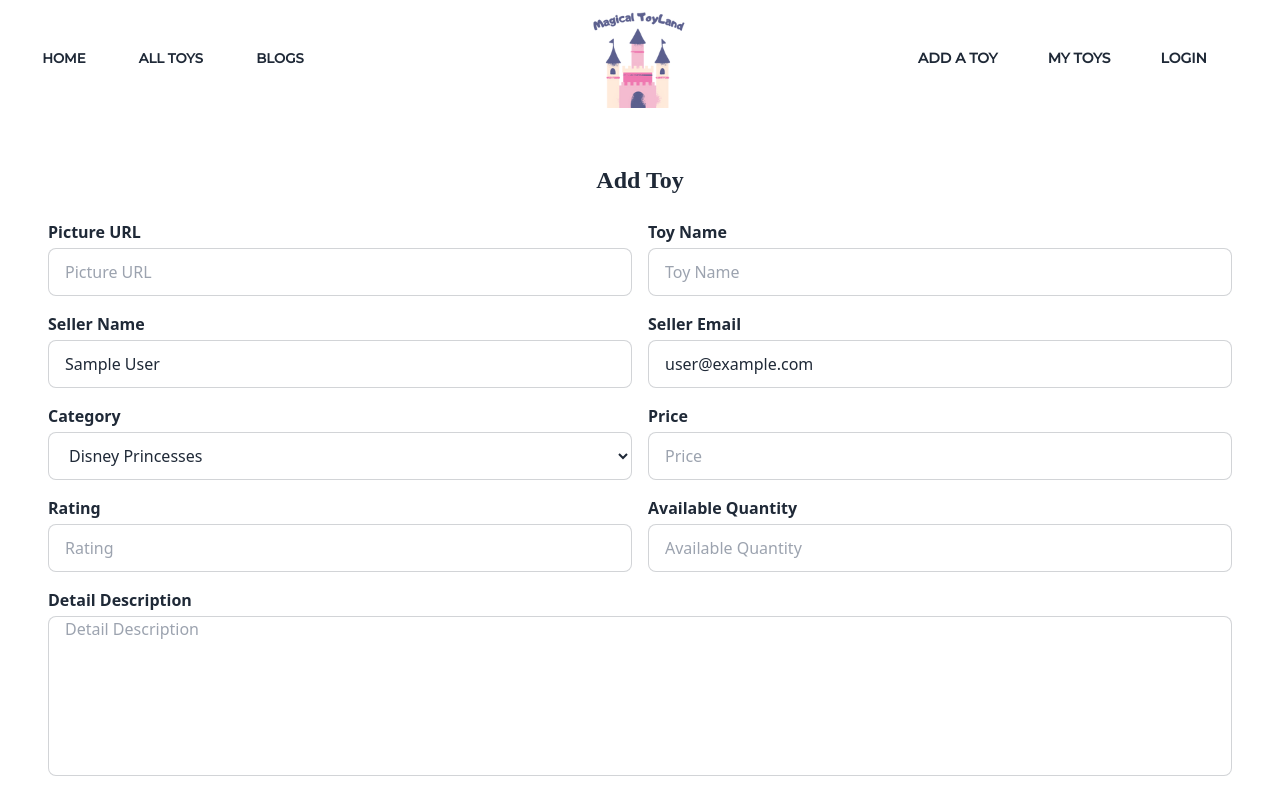
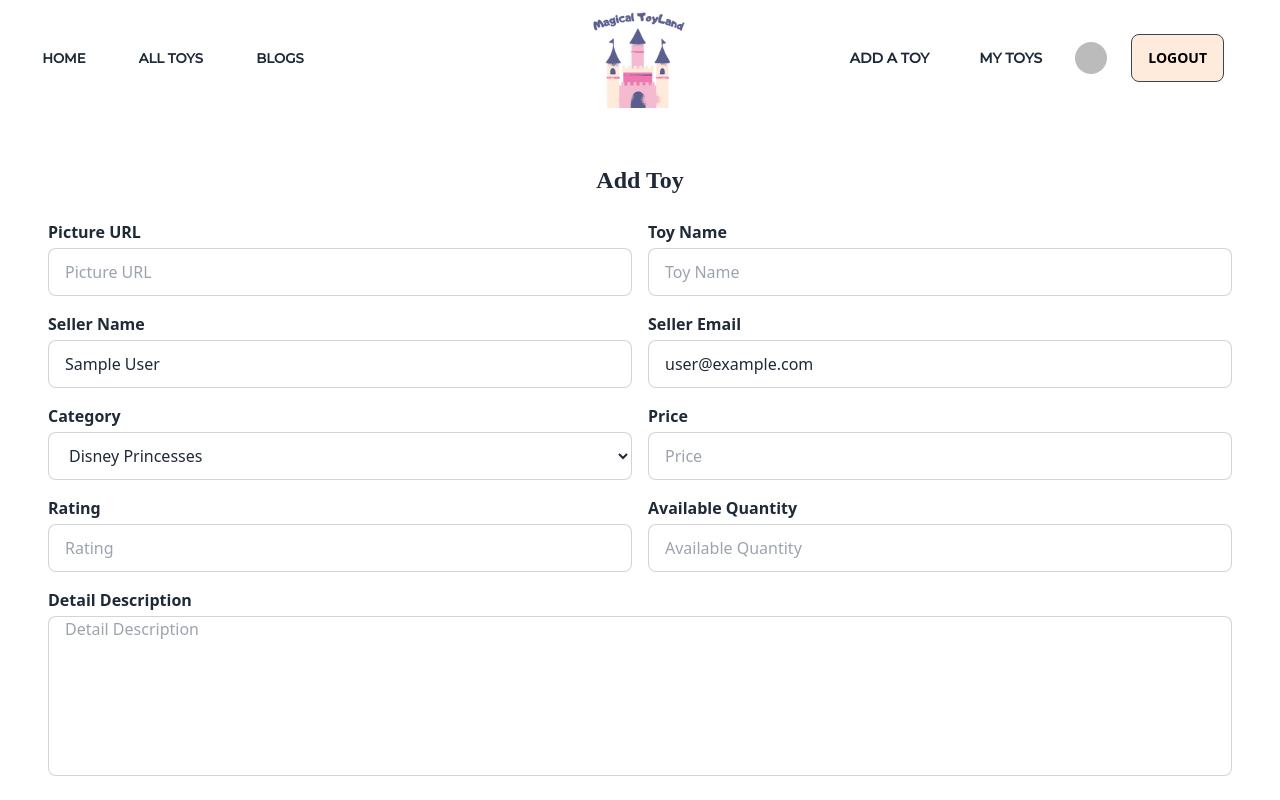
Before and after one commit to NusratJahanGeek/magical-toyland-client, a React (Vite) app: page /add-toy in a window 1280 px wide. Shown: the top 800 px of the page. Built offline with nearby package versions, Linux system fonts and the light colour scheme; no server answers; sample sign-in values are in the browser's storage; a web font is replaced by a local one.

Commit message:
Navbar Finalized and the Private Routes Fixed

```diff
--- a/src/Routes/PrivateRoute.jsx
+++ b/src/Routes/PrivateRoute.jsx
@@ -1,9 +1,10 @@
 import { useContext } from "react";
 import { AuthContext } from "../Providers/AuthProvider";
-import { Navigate } from "react-router-dom";
+import { Navigate, useLocation } from "react-router-dom";
 
 const PrivateRoute = ({ children }) => {
   const { user, loading } = useContext(AuthContext);
+  const location = useLocation();
 
   if (loading) {
     return (
@@ -24,7 +25,7 @@ const PrivateRoute = ({ children }) => {
     return children;
   }
 
-  return <Navigate to="/login" replace></Navigate>;
+  return <Navigate state={{from: location}} to="/login" replace></Navigate>;
 };
 
 export default PrivateRoute;
--- a/src/Routes/Routes.jsx
+++ b/src/Routes/Routes.jsx
@@ -64,7 +64,7 @@ const router = createBrowserRouter([
             {
                 path: ':id',
                 element:
-                    <ToyDetails></ToyDetails>,
+                    <PrivateRoute><ToyDetails></ToyDetails></PrivateRoute>,
                 loader: ({params}) => fetch(`https://magical-toyland-server.vercel.app/toys/${params.id}`)
             }
         ]
--- a/src/pages/Shared/NavBar/NavBar.jsx
+++ b/src/pages/Shared/NavBar/NavBar.jsx
@@ -1,37 +1,159 @@
-import { Link } from 'react-router-dom';
-import logo from '../../../assets/Magical ToyLand Footer.png'
+import { Link, useLocation } from "react-router-dom";
+import logo from "../../../assets/Magical ToyLand Footer.png";
+import { useContext } from "react";
+import { AuthContext } from "../../../Providers/AuthProvider";
+import { FaUserCircle } from "react-icons/fa";
+
 const NavBar = () => {
+  const { user, logOut } = useContext(AuthContext);
+  const location = useLocation();
+  const activeRoute = location.pathname;
+console.log(user)
+  const handleLogOut = () => {
+    logOut()
+      .then()
+      .catch((error) => console.log(error));
+  };
+
   return (
     <div className="navbar bg-base-100">
       <div className="navbar-start">
-    <div className="dropdown block md:hidden"> {/* Show only on mobile devices */}
+        <div className="dropdown block md:hidden">
+          {/* Show only on mobile devices */}
           <label tabIndex={0} className="btn btn-ghost btn-circle">
-        <svg xmlns="http://www.w3.org/2000/svg" className="h-5 w-5" fill="none" viewBox="0 0 24 24" stroke="currentColor"><path strokeLinecap="round" strokeLinejoin="round" strokeWidth="2" d="M4 6h16M4 12h16M4 18h7" /></svg>
+            <svg
+              xmlns="http://www.w3.org/2000/svg"
+              className="h-5 w-5"
+              fill="none"
+              viewBox="0 0 24 24"
+              stroke="currentColor"
+            >
+              <path
+                strokeLinecap="round"
+                strokeLinejoin="round"
+                strokeWidth="2"
+                d="M4 6h16M4 12h16M4 18h7"
+              />
+            </svg>
           </label>
-      <ul tabIndex={0} className="menu menu-compact dropdown-content mt-3 p-2 shadow bg-base-100 rounded-box w-52">
-        <li><a>Homepage</a></li>
-        <li><a>Portfolio</a></li>
-        <li><a>About</a></li>
+          <ul
+            tabIndex={0}
+            className="menu menu-compact dropdown-content mt-3 p-2 shadow bg-base-100 rounded-box w-52"
+          >
+            <li>
+              <a>Homepage</a>
+            </li>
+            <li>
+              <a>Portfolio</a>
+            </li>
+            <li>
+              <a>About</a>
+            </li>
           </ul>
         </div>
         {/* Add menu links directly on the navbar */}
         <div className="navbar-menu ml-4 space-x-4 hidden md:flex">
-      <Link to="/" className="btn btn-ghost">Home</Link>
-      <Link to="/toys" className="btn btn-ghost">All Toys</Link>
-      <Link to="/blogs" className="btn btn-ghost">Blogs</Link>
+          <Link
+            to="/"
+            className={`btn btn-ghost ${activeRoute === "/" ? "active" : ""}`}
+          >
+            Home
+          </Link>
+          <Link
+            to="/toys"
+            className={`btn btn-ghost ${
+              activeRoute === "/toys" ? "active" : ""
+            }`}
+          >
+            All Toys
+          </Link>
+          <Link
+            to="/blogs"
+            className={`btn btn-ghost ${
+              activeRoute === "/blogs" ? "active" : ""
+            }`}
+          >
+            Blogs
+          </Link>
         </div>
       </div>
       <div className="navbar-center">
-    <Link to="/"><img src={logo} alt="" width={100} height={100} /></Link>
+        <Link to="/">
+          <img src={logo} alt="" width={100} height={100} />
+        </Link>
       </div>
       <div className="navbar-end space-x-4 pr-12">
-  <Link to="/add-toy" className="btn btn-ghost">Add A Toy</Link>
-  <Link to="/my-toys" className="btn btn-ghost">My Toys</Link>
-  <Link to="/login" className="btn btn-ghost">Login</Link>
+        {user && (
+          <Link
+            to="/add-toy"
+            className={`btn btn-ghost ${
+              activeRoute === "/add-toy" ? "active" : ""
+            }`}
+          >
+            Add A Toy
+          </Link>
+        )}
+        {user && (
+          <Link
+            to="/my-toys"
+            className={`btn btn-ghost ${
+              activeRoute === "/my-toys" ? "active" : ""
+            }`}
+          >
+            My Toys
+          </Link>
+        )}
+        {user ? (
+  <Link
+    to="/my-toys"
+    className="me-4 text-decoration-none text-secondary"
+    title={user.displayName ? user.displayName : ""}
+  >
+    <div
+      style={{
+        display: "flex",
+        alignItems: "center",
+        marginRight: "0.5rem",
+      }}
+    >
+      {user.photoURL ? (
+        <div
+          style={{
+            backgroundImage: `url("${user.photoURL}")`,
+            backgroundSize: "cover",
+            borderRadius: "50%",
+            width: "2rem",
+            height: "2rem",
+          }}
+        ></div>
+      ) : (
+        <FaUserCircle
+          style={{ fontSize: "1.5rem", marginRight: "0.5rem" }}
+        />
+      )}
+    </div>
+  </Link>
+) : null}
+
+        {user ? (
+          <button
+            onClick={handleLogOut}
+            className="btn btn-custom"
+          >
+            LogOut
+          </button>
+        ) : (
+          <Link
+            to="/login"
+            className={`btn btn-ghost ${
+              activeRoute === "/login" ? "active" : ""
+            }`}
+          >
+            Login
+          </Link>
+        )}
       </div>
     </div>
-
-
   );
 };
 
```
Lines whose indentation alone changed are shown as unchanged.
